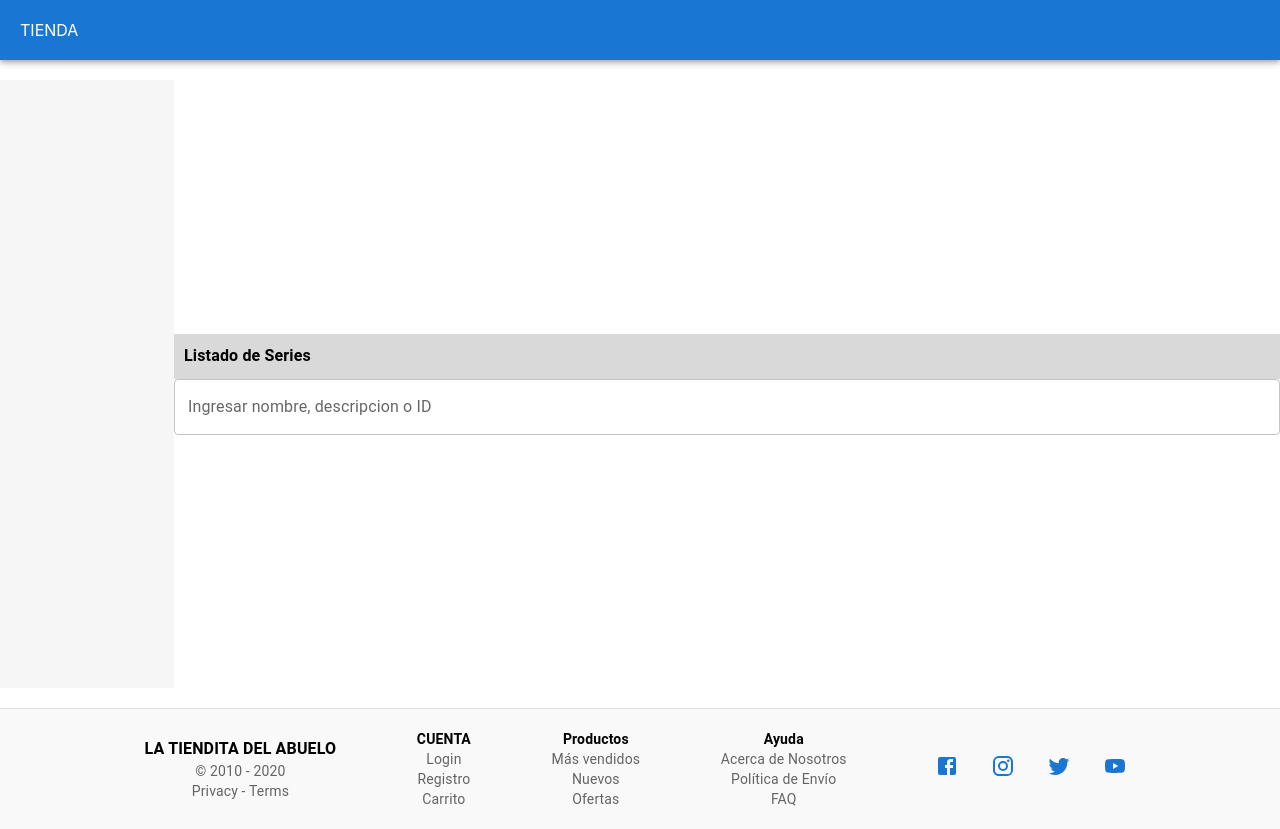
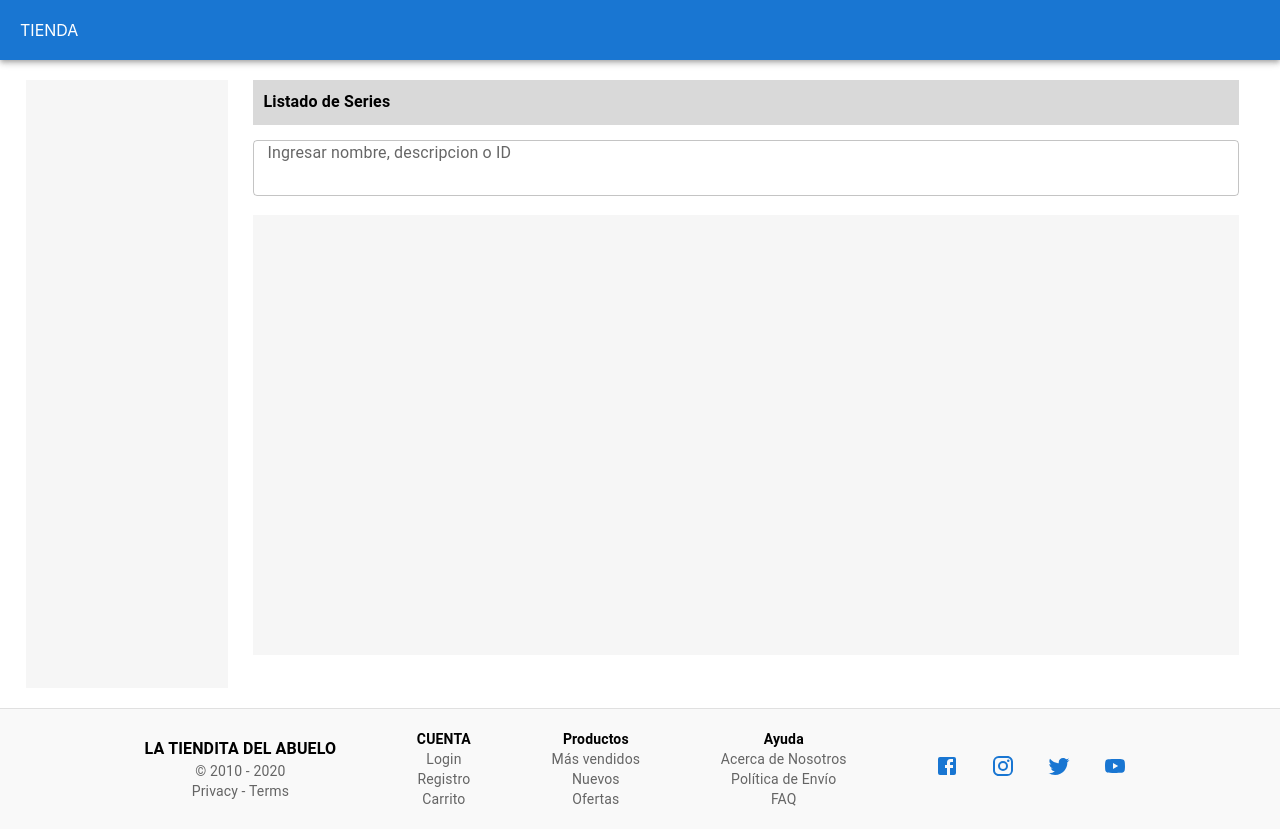
Before and after one commit to imwaltdiaz/tienda-online, a React (Create React App) app: page / in a window 1280 px wide. Built offline with nearby package versions, Linux system fonts and the light colour scheme.

Commit message:
ListadoSeries casi terminado

```diff
--- a/src/components/common/titleBar.js
+++ b/src/components/common/titleBar.js
@@ -7,12 +7,8 @@ function TitleBar({title}) {
     <Box
       sx={{
         bgcolor: '#D9D9D9',
-        width: '1106px',
+        width: '77vw',
         height: '45px',
-        top: '98px',
-        left: '304px',
-        gap: '0px',
-        opacity: '0px',
       }}
     >
       <Typography variant="body1" component="p" fontWeight="bold" padding='10px'>
--- a/src/components/pages/admin_listadoDeSeries.js
+++ b/src/components/pages/admin_listadoDeSeries.js
@@ -10,12 +10,13 @@ function ListadoDeSeries() {
     <>
       <Stack
         direction="row"
-        justifyContent="space-around"
-        alignItems="center"
+        justifyContent="flex-start"
+        alignItems="flex-start"
+        paddingLeft="2vw"
       >
         <Box
           sx={{
-            width: '15.80%',
+            width: '15.80vw',
             height: '76vh',
             bgcolor: '#F6F6F6',
           }}
@@ -25,10 +26,25 @@ function ListadoDeSeries() {
           direction="column"
           justifyContent="flex-start"
           alignItems="space-around"
+          paddingLeft="2vw"
         >
           <TitleBar title={'Listado de Series'} />
-          <TextField id='Serie' label='Ingresar nombre, descripcion o ID' variant='outlined'></TextField>
-          <Box>
+          <TextField id='Serie' label='Ingresar nombre, descripcion o ID' variant='outlined'
+            sx={{
+              paddingTop: "15px",
+              paddingBottom: "30px",
+              height: '45px',
+              width: '77vw',
+            }}
+          >
+          </TextField>
+          <Box
+            sx={{
+              width: '100%',
+              height: '55vh',
+              bgcolor: '#F6F6F6',
+            }}
+          >
 
           </Box>
         </Stack>
```
